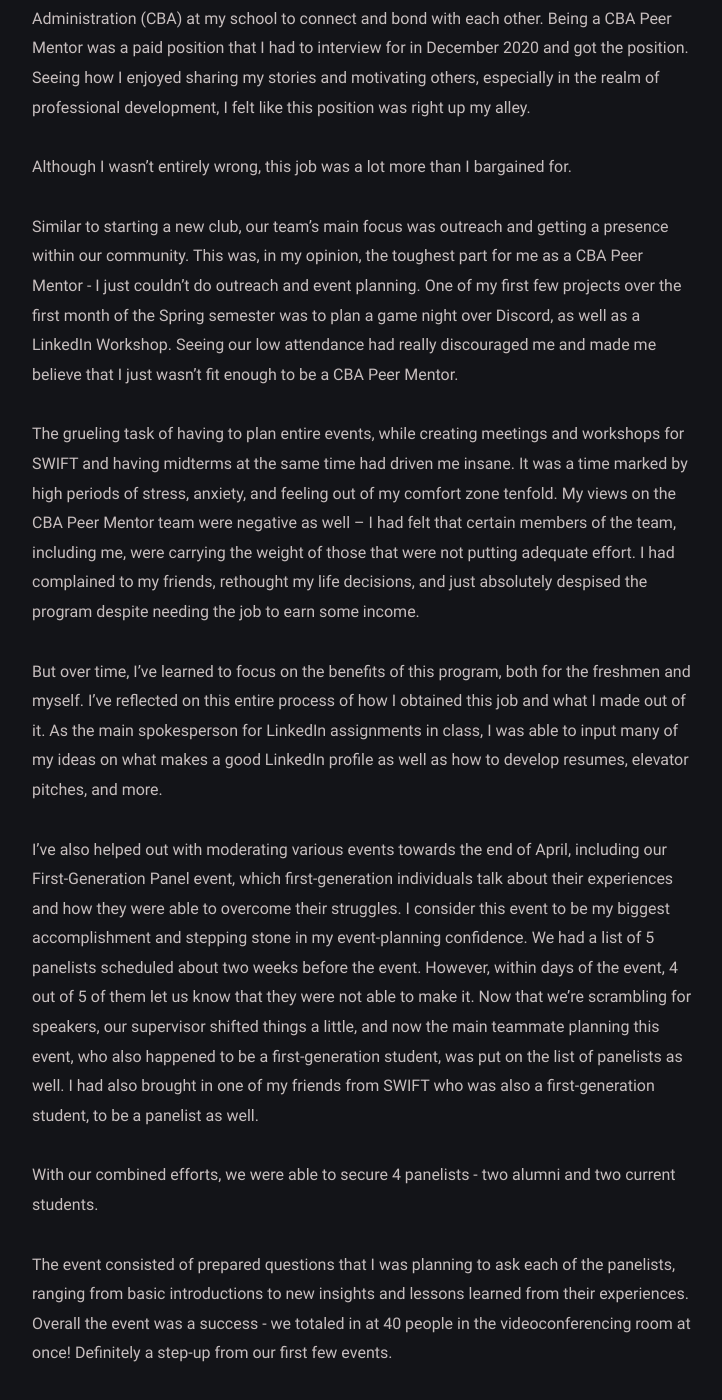
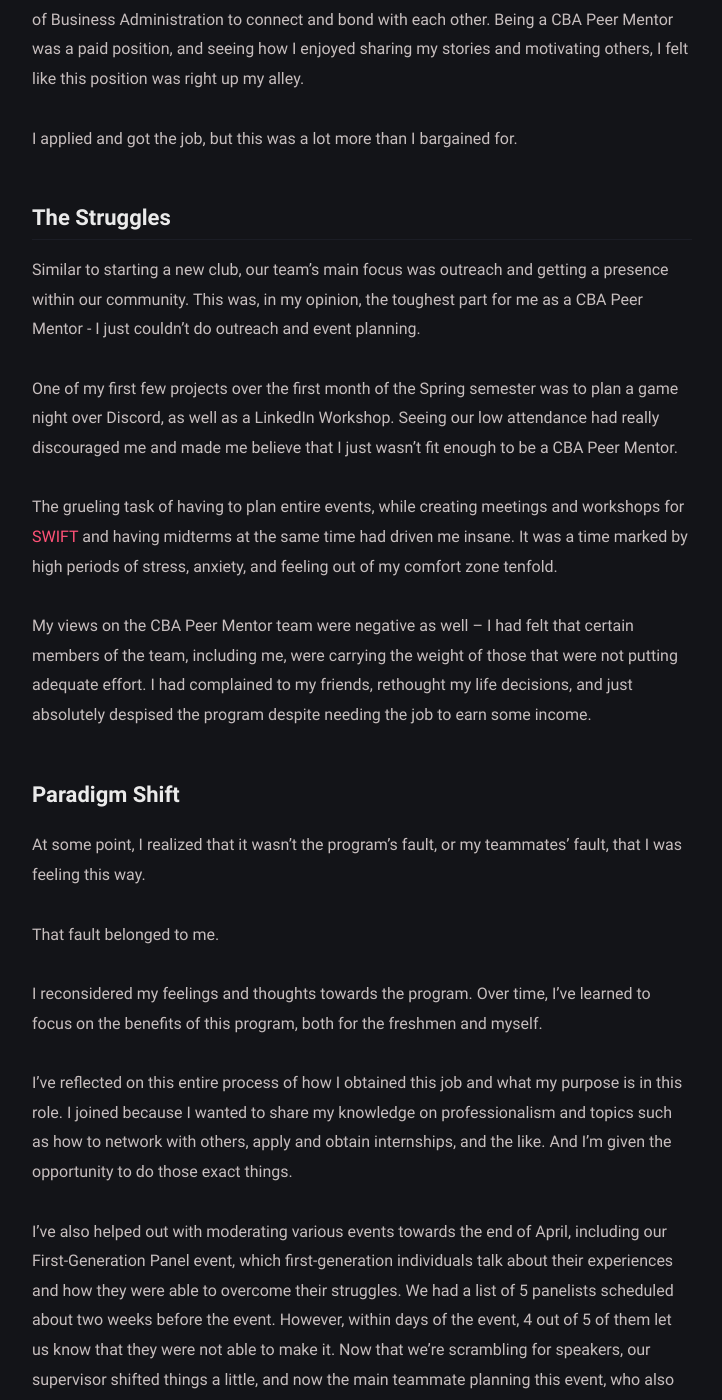
Before and after one commit to fyrworx4/old-fyrworx4.github.io, a Jekyll site: the page built from _posts/weakest-link/2021-05-20-weakest-link.md, in a window 1280 px wide and 1400 px high, scrolled down 489 px. Shown: the whole window, without its empty margins (278-1000 px from the left). Built offline with Jekyll 4.4.1, drawn with Linux system fonts in a browser that asks for light colours; some of the changed text lies outside the part shown.

Commit message:
Edited post

```diff
--- a/_posts/weakest-link/2021-05-20-weakest-link.md
+++ b/_posts/weakest-link/2021-05-20-weakest-link.md
@@ -6,30 +6,56 @@ tags: [professional development]
 ---
 ## The CBA Peer Mentor Program
 
-The CBA Peer Mentor program was designed to enable freshmen in the College of Business Administration (CBA) at my school to connect and bond with each other. Being a CBA Peer Mentor was a paid position that I had to interview for in December 2020 and got the position. Seeing how I enjoyed sharing my stories and motivating others, especially in the realm of professional development, I felt like this position was right up my alley.
+<hr>
 
-Although I wasn't entirely wrong, this job was a lot more than I bargained for.
+The **CBA Peer Mentor** program was started in Spring 2021 to enable freshmen in the College of Business Administration to connect and bond with each other. Being a CBA Peer Mentor was a paid position, and seeing how I enjoyed sharing my stories and motivating others, I felt like this position was right up my alley.
 
-Similar to starting a new club, our team's main focus was outreach and getting a presence within our community. This was, in my opinion, the toughest part for me as a CBA Peer Mentor - I just couldn't do outreach and event planning. One of my first few projects over the first month of the Spring semester was to plan a game night over Discord, as well as a LinkedIn Workshop. Seeing our low attendance had really discouraged me and made me believe that I just wasn't fit enough to be a CBA Peer Mentor.
+I applied and got the job, but this was a lot more than I bargained for.
 
-The grueling task of having to plan entire events, while creating meetings and workshops for SWIFT and having midterms at the same time had driven me insane. It was a time marked by high periods of stress, anxiety, and feeling out of my comfort zone tenfold. My views on the CBA Peer Mentor team were negative as well -- I had felt that certain members of the team, including me, were carrying the weight of those that were not putting adequate effort. I had complained to my friends, rethought my life decisions, and just absolutely despised the program despite needing the job to earn some income.
+## The Struggles
 
-But over time, I've learned to focus on the benefits of this program, both for the freshmen and myself. I've reflected on this entire process of how I obtained this job and what I made out of it. As the main spokesperson for LinkedIn assignments in class, I was able to input many of my ideas on what makes a good LinkedIn profile as well as how to develop resumes, elevator pitches, and more.
+<hr>
 
-I've also helped out with moderating various events towards the end of April, including our First-Generation Panel event, which first-generation individuals talk about their experiences and how they were able to overcome their struggles. I consider this event to be my biggest accomplishment and stepping stone in my event-planning confidence. We had a list of 5 panelists scheduled about two weeks before the event. However, within days of the event, 4 out of 5 of them let us know that they were not able to make it. Now that we're scrambling for speakers, our supervisor shifted things a little, and now the main teammate planning this event, who also happened to be a first-generation student, was put on the list of panelists as well. I had also brought in one of my friends from SWIFT who was also a first-generation student, to be a panelist as well.
+Similar to starting a new club, our team's main focus was outreach and getting a presence within our community. This was, in my opinion, the toughest part for me as a CBA Peer Mentor - I just couldn't do outreach and event planning.
+
+One of my first few projects over the first month of the Spring semester was to plan a game night over Discord, as well as a LinkedIn Workshop. Seeing our low attendance had really discouraged me and made me believe that I just wasn't fit enough to be a CBA Peer Mentor.
+
+The grueling task of having to plan entire events, while creating meetings and workshops for [SWIFT](https://www.calpolyswift.org) and having midterms at the same time had driven me insane. It was a time marked by high periods of stress, anxiety, and feeling out of my comfort zone tenfold.
+
+My views on the CBA Peer Mentor team were negative as well -- I had felt that certain members of the team, including me, were carrying the weight of those that were not putting adequate effort. I had complained to my friends, rethought my life decisions, and just absolutely despised the program despite needing the job to earn some income.
+
+## Paradigm Shift
+
+At some point, I realized that it wasn't the program's fault, or my teammates' fault, that I was feeling this way.
+
+That fault belonged to me.
+
+I reconsidered my feelings and thoughts towards the program. Over time, I've learned to focus on the benefits of this program, both for the freshmen and myself.
+
+I've reflected on this entire process of how I obtained this job and what my purpose is in this role. I joined because I wanted to share my knowledge on professionalism and topics such as how to network with others, apply and obtain internships, and the like. And I'm given the opportunity to do those exact things.
+
+I've also helped out with moderating various events towards the end of April, including our First-Generation Panel event, which first-generation individuals talk about their experiences and how they were able to overcome their struggles. We had a list of 5 panelists scheduled about two weeks before the event. However, within days of the event, 4 out of 5 of them let us know that they were not able to make it. Now that we're scrambling for speakers, our supervisor shifted things a little, and now the main teammate planning this event, who also happened to be a first-generation student, was put on the list of panelists as well. I had also brought in one of my friends from SWIFT who was also a first-generation student, to be a panelist as well.
 
 With our combined efforts, we were able to secure 4 panelists - two alumni and two current students.
 
-The event consisted of prepared questions that I was planning to ask each of the panelists, ranging from basic introductions to new insights and lessons learned from their experiences. Overall the event was a success - we totaled in at 40 people in the videoconferencing room at once! Definitely a step-up from our first few events.
+The event consisted of prepared questions that I was planning to ask each of the panelists, ranging from basic introductions to new insights and lessons learned from their experiences. Overall the event was a success - we totaled in at 40 people in the videoconferencing room at once! I consider this event to be my biggest accomplishment and stepping stone in my event-planning confidence. Definitely a step-up from our first few events. (please visit our [Instagram](https://www.calpolyswift.org) to see this event as well as others hosted by the CBA Peer Mentors!)
 
 ## Takeaways
 
-One of the largest takeaways from being a CBA Peer Mentor program is taking accountability. We are only as strong as our weakest link. Being part of a team means being able to rely and trust on your teammates to do their job well, and if one person does not deliver, it affects the entire team. There were many instances where team members were not able to complete their tasks, myself included, but it served as a reminder to me that I need to step up my game and do my best in this job. After all, I'm here to share my knowledge and help motivate others, and that's something that I truly believe in - helping others. Even if we might not enjoy some aspects of being a mentor (outreach and event planning for me), it's still important to do our job and do it well so that the program can be successful for years to come.
+One of the largest takeaways from being a CBA Peer Mentor program is taking accountability.
 
-Another huge huge huge takeaway is getting the experience of starting something from the ground up. This is a unique experience that no student really has the opporutnity to get. Yes, you can get an e-board position at a club or organization to gain leadership experience, but being part of this program from the very beginning has taught me valuable lessons that no e-board position can ever offer.
+We are only as strong as our weakest link.
+
+Being part of a team means being able to rely and trust on your teammates to do their job well, and if one person does not deliver, it affects the entire team. There were many instances where team members were not able to complete their tasks, myself included, but it served as a reminder to me that I need to step up my game and do my best in this job.
+
+After all, I'm here to share my knowledge and help motivate others, and that's something that I truly believe in - helping others. Even if we might not enjoy some aspects of being a mentor (outreach and event planning for me), it's still important to do our job and do it well so that the program can be successful for years to come.
+
+Another *huge huge huge* takeaway is getting the experience of starting something from the ground up. This is a unique experience that no student really has the opporutnity to get. Yes, you can get an e-board position at a club or organization to gain leadership experience, but being part of this program from the very beginning has taught me valuable lessons that no e-board position can ever offer.
 
 It was a struggle. It felt like the most difficult thing in my life to put myself in a position where I was forced to use skills that I was poor at to complete assignmets and deliverables.
 
 But did I learn a lot? Yes.
 
 This has been one of the greatest learning experiences of my college career *because* I focused on my weakest skills. I'm only as strong as my weakest link.
+
+It's going to feel weird to be outside your comfort zone. I understand. But it's something that I've learned to embrace, and as a result, grow immensely from it.
```
